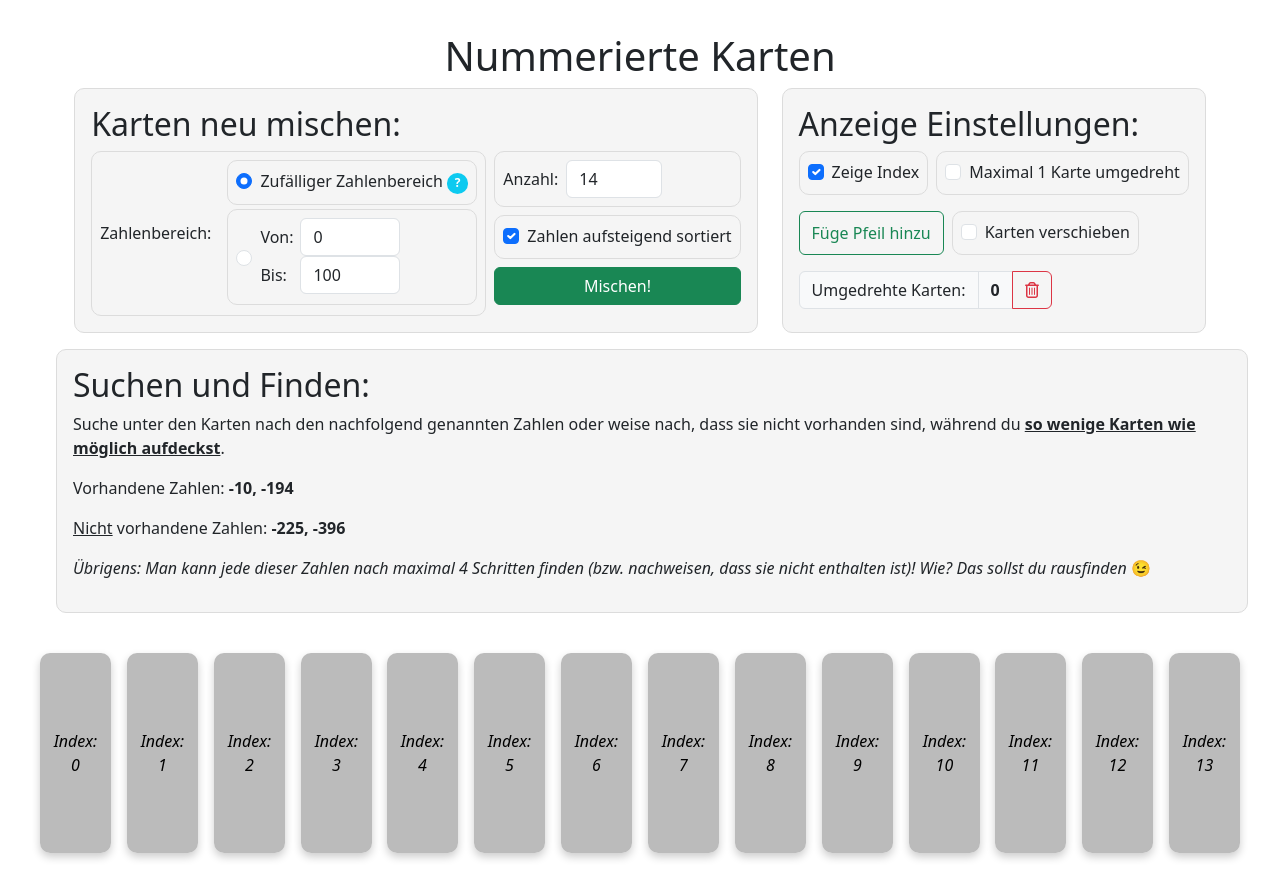
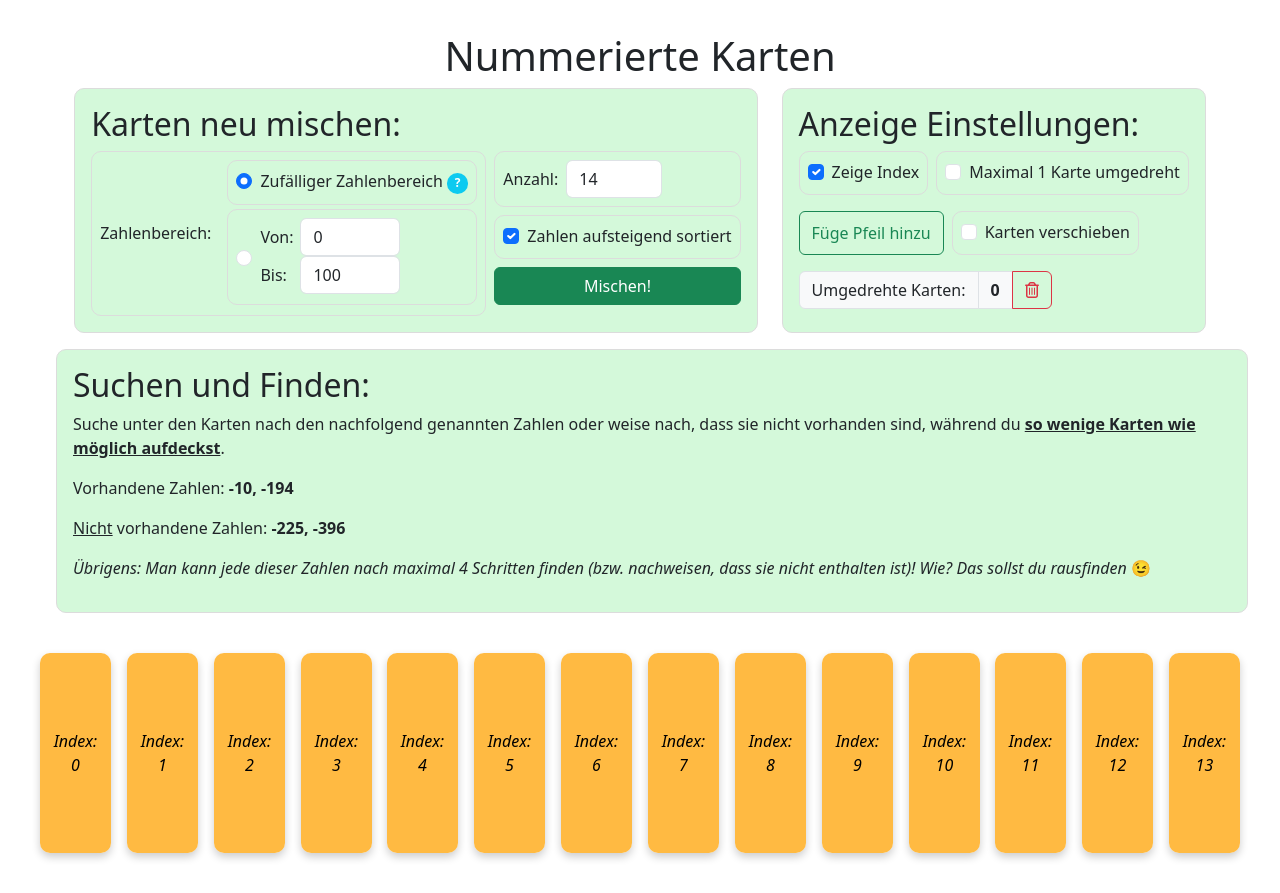
Before and after one commit to tools-info-bw-de/manuelles-suchen, a Vue app: page / in a window 1280 px wide. Built offline with nearby package versions, Linux system fonts and the light colour scheme.

Commit message:
changed color

```diff
--- a/src/App.vue
+++ b/src/App.vue
@@ -350,7 +350,7 @@ label {
 
 .flip-card-front {
 
-  background-color: #bbb;
+  background-color: #ffba42;
   color: black;
   font-style: italic;
   margin: auto;
@@ -377,7 +377,7 @@ h1 {
 }
 
 .backgroundBox {
-  background-color: #f5f5f5;
+  background-color: #d4f9da;
   padding: 1rem;
   border-radius: 10px;
   border: 1px solid #dcdcdc;
```
